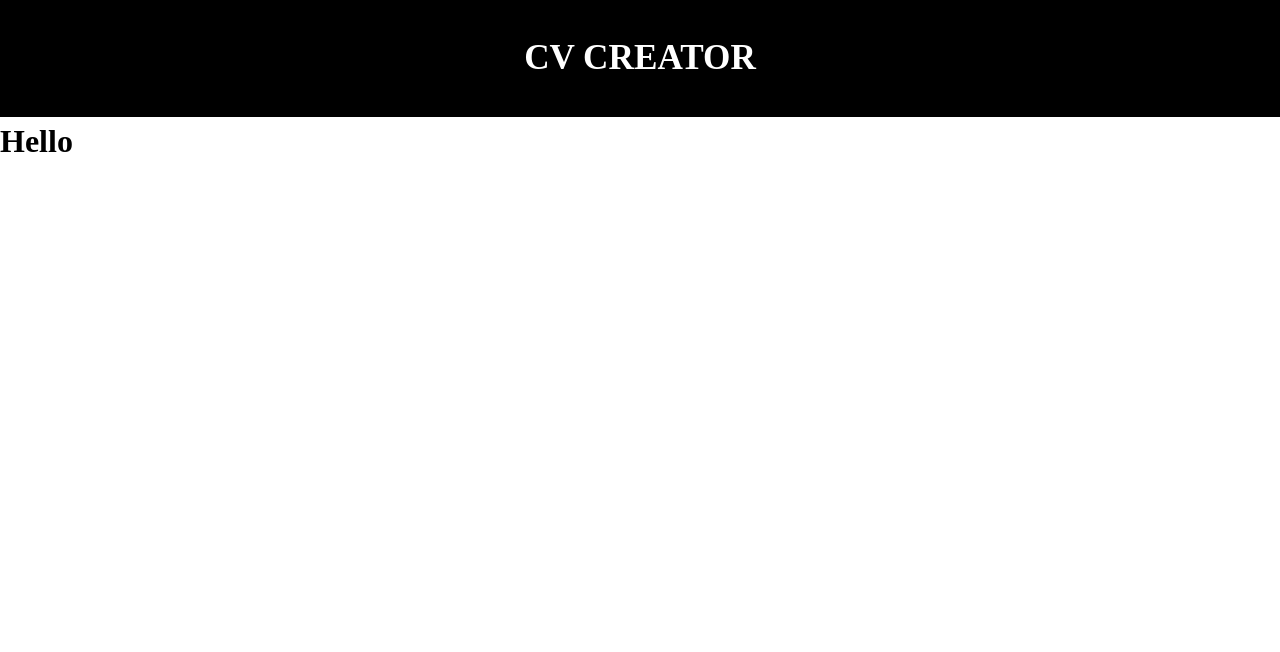
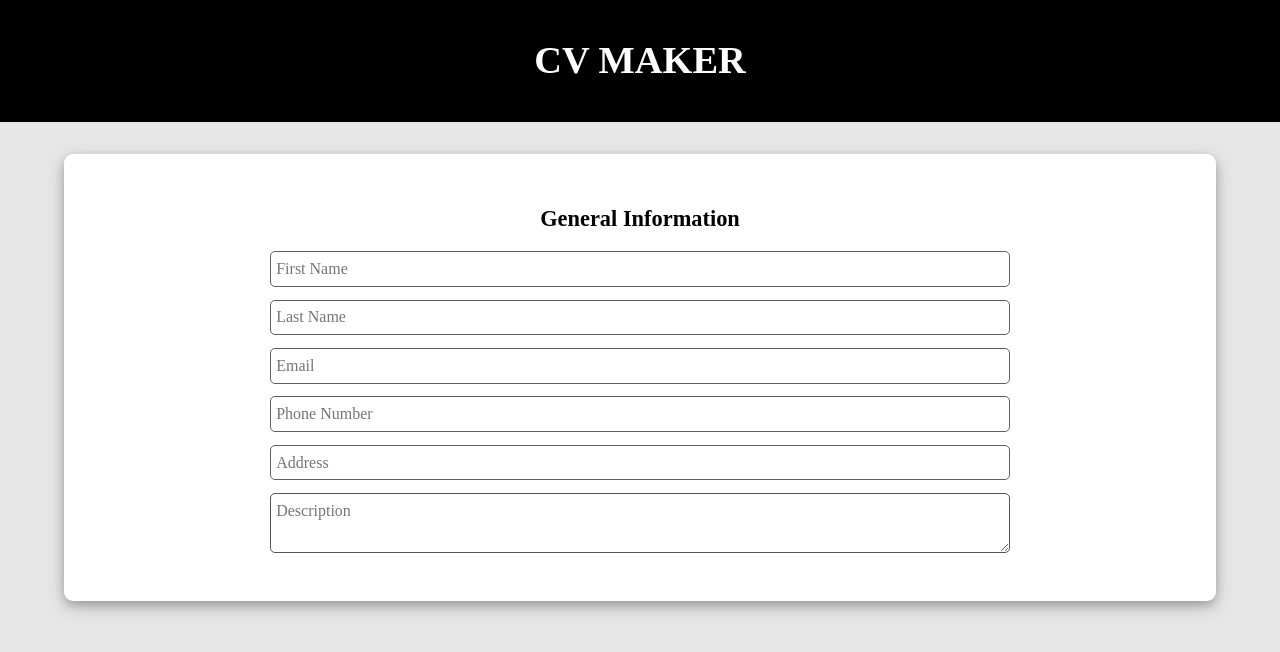
Before and after one commit to aelmi03/cv-app, a React (Create React App) app: page / in a window 1280 px wide. Shown: the top 652 px of the page. Built offline with nearby package versions, Linux system fonts and the light colour scheme.

Commit message:
Added my General Information component and styled it, still haven't made it use props or anything so it's static

```diff
--- a/src/App.js
+++ b/src/App.js
@@ -1,15 +1,20 @@
 import React, { Component } from "react";
 import Header from "./components/Header/Header";
+import GeneralInfo from "./components/GeneralInfo/GeneralInfo";
+import "./styles/App.css";
 
 class App extends Component {
   constructor(props) {
     super(props);
+    this.state = {};
   }
   render() {
     return (
-      <div>
+      <div className="app">
         <Header />
-        <h1 className="h1">Hello</h1>
+        <div className="cv-forms-section">
+          <GeneralInfo />
+        </div>
       </div>
     );
   }
--- /dev/null
+++ b/src/components/GeneralInfo/GeneralInfo.js
@@ -0,0 +1,45 @@
+import React, { Component } from "react";
+import GeneralInfoCSS from "./GeneralInfo.module.css";
+
+class GeneralInfo extends Component {
+  render() {
+    return (
+      <div className={GeneralInfoCSS.container}>
+        <h1 className={GeneralInfoCSS.heading}>General Information</h1>
+        <form className={GeneralInfoCSS.form}>
+          <input
+            type="text"
+            className={GeneralInfoCSS.input}
+            placeholder="First Name"
+          />
+          <input
+            type="text"
+            className={GeneralInfoCSS.input}
+            placeholder="Last Name"
+          />
+          <input
+            type="email"
+            className={GeneralInfoCSS.input}
+            placeholder="Email"
+          />
+          <input
+            type="tel"
+            className={GeneralInfoCSS.input}
+            placeholder="Phone Number"
+          />
+          <input
+            type="text"
+            className={GeneralInfoCSS.input}
+            placeholder="Address"
+          />
+          <textarea
+            className={GeneralInfoCSS.textarea}
+            placeholder="Description"
+          ></textarea>
+        </form>
+      </div>
+    );
+  }
+}
+
+export default GeneralInfo;
--- /dev/null
+++ b/src/components/GeneralInfo/GeneralInfo.module.css
@@ -0,0 +1,33 @@
+.container {
+  display: flex;
+  flex-flow: column nowrap;
+  justify-content: center;
+  align-items: center;
+  gap: 1rem;
+  text-align: center;
+}
+
+.heading {
+  font-size: 1.4rem;
+  font-weight: bold;
+}
+
+.form {
+  display: flex;
+  flex-flow: column nowrap;
+  gap: 0.8rem;
+  width: 70%;
+  min-width: 15rem;
+}
+
+.input {
+  border-radius: 5px;
+  padding: 0.3rem;
+  border: 1px solid rgb(95, 95, 95);
+}
+
+.textarea {
+  padding: 0.3rem;
+  border: 1px solid rgb(87, 86, 86);
+  border-radius: 5px;
+}
--- a/src/components/Header/Header.js
+++ b/src/components/Header/Header.js
@@ -5,7 +5,7 @@ class Header extends Component {
   render() {
     return (
       <header className={HeaderCSS.header}>
-        <h1 className={HeaderCSS.h1}>CV CREATOR</h1>
+        <h1 className={HeaderCSS.title}>CV MAKER</h1>
       </header>
     );
   }
--- a/src/components/Header/Header.module.css
+++ b/src/components/Header/Header.module.css
@@ -1,13 +1,14 @@
 .header {
   padding: 2rem;
+  width: 100%;
   display: flex;
   justify-content: center;
   align-items: center;
   background-color: black;
 }
 
-.h1 {
-  font-size: 2.2rem;
+.title {
+  font-size: 2.4rem;
   font-weight: bold;
   color: white;
 }
--- /dev/null
+++ b/src/styles/App.css
@@ -0,0 +1,20 @@
+.app {
+  width: 100%;
+  display: flex;
+  flex-flow: column nowrap;
+  align-items: center;
+  gap: 2rem;
+  background-color: rgb(231, 231, 231);
+  min-height: 100vh;
+}
+
+.cv-forms-section {
+  padding: 3rem;
+  display: flex;
+  flex-flow: column nowrap;
+  background-color: white;
+  width: 90%;
+  gap: 2rem;
+  border-radius: 9px;
+  box-shadow: 0 4px 8px 0 rgba(0, 0, 0, 0.2), 0 6px 20px 0 rgba(0, 0, 0, 0.19);
+}
```
Also changed, not shown: public/manifest.json.
